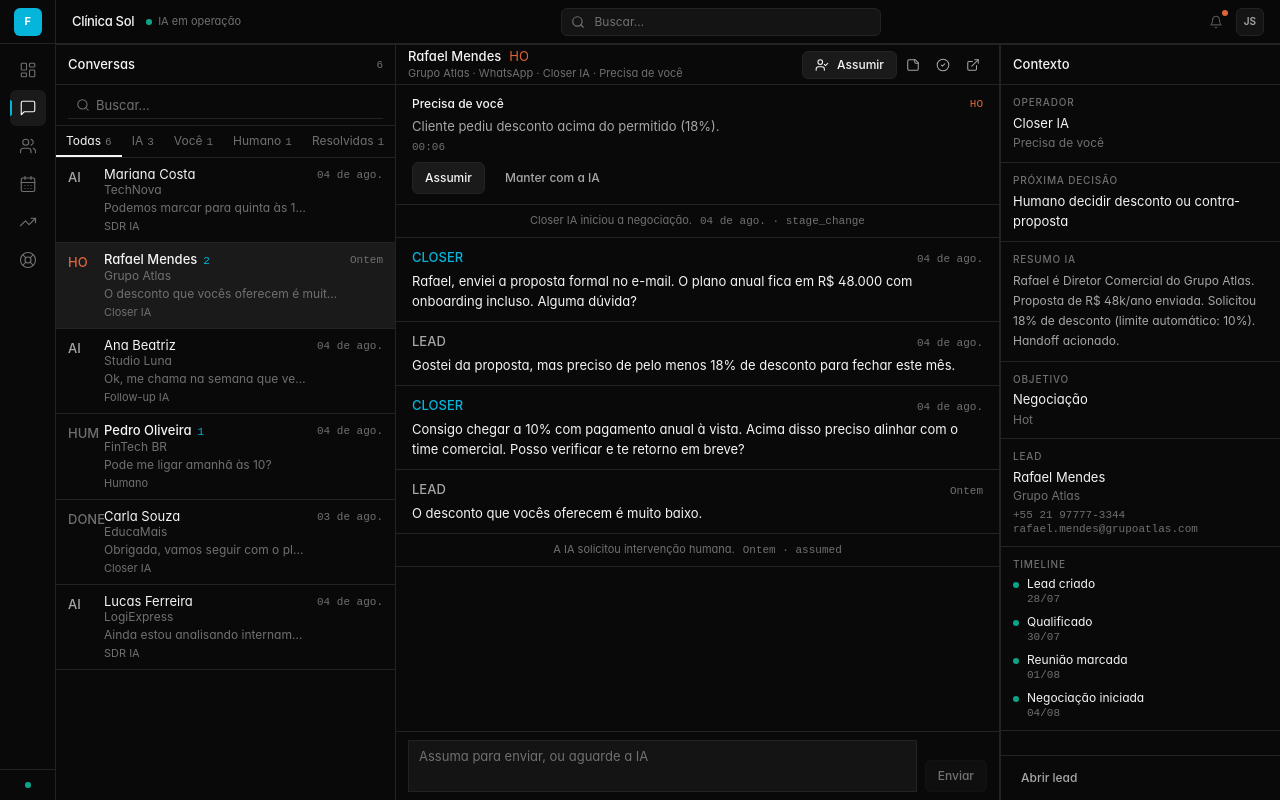
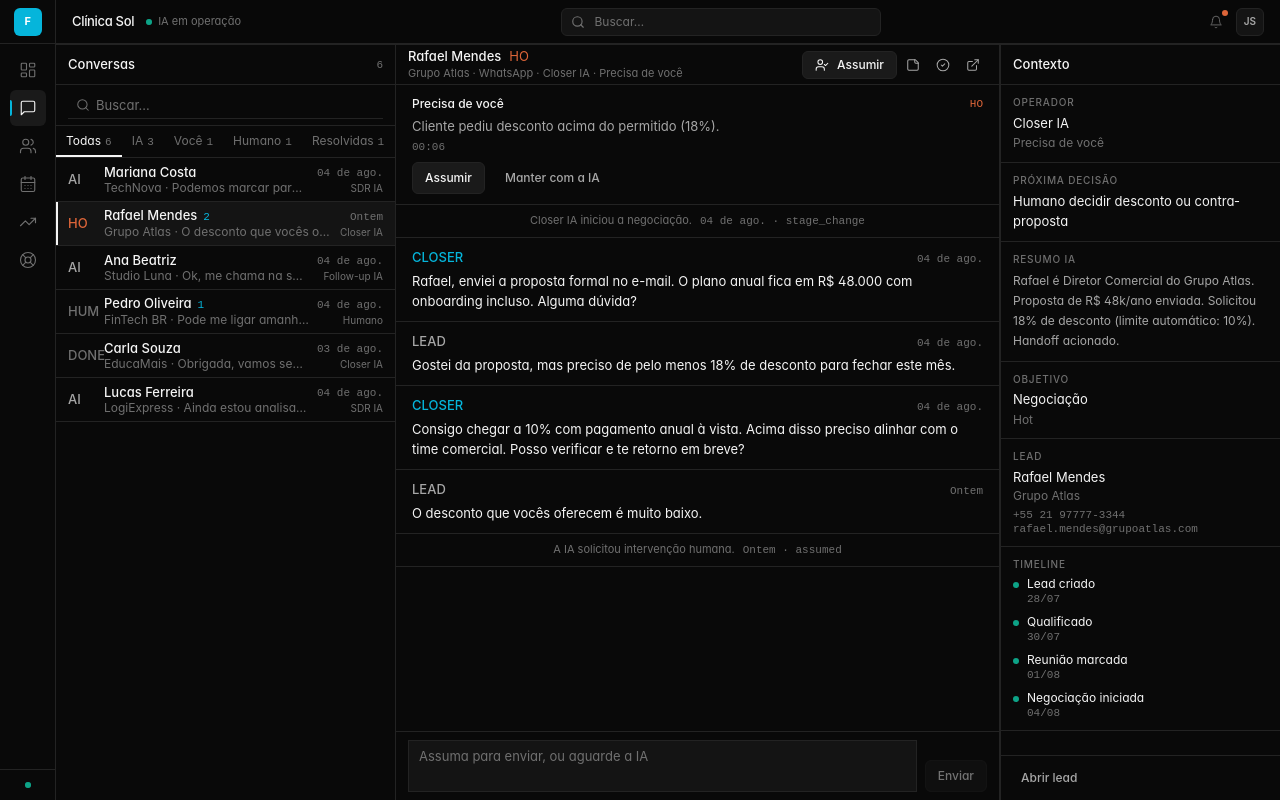
Before and after one commit to jvrm831720/forceia, a Next.js app in the folder dashboard/: page /conversas in a window 1280 px wide. Built offline with nearby package versions, Linux system fonts and the light colour scheme.

Commit message:
feat(conversations): rebuild operational workspace with premium UI foundation

```diff
--- a/dashboard/components/conversations/conversation-item.tsx
+++ b/dashboard/components/conversations/conversation-item.tsx
@@ -28,14 +28,24 @@
       onClick={() => onSelect(conversation.id)}
       aria-current={selected ? "true" : undefined}
       className={cn(
-        "grid w-full grid-cols-[28px_1fr_auto] gap-x-2 border-b border-border px-3 py-2 text-left transition-colors duration-100",
-        selected ? "bg-elevated" : "hover:bg-surface",
-        needsYou && !selected && "bg-warning-soft/30",
+        "group relative flex h-11 w-full items-center gap-2 border-b border-border px-3 text-left transition-colors duration-100",
+        selected ? "bg-surface" : "hover:bg-surface/60",
+        needsYou && !selected && "bg-warning-soft/20",
       )}
     >
       <span
         className={cn(
-          "pt-0.5 text-mono font-medium tabular-nums",
+          "absolute left-0 top-0 h-full w-0.5",
+          selected && "bg-ink",
+          needsYou && !selected && "bg-warning",
+          !selected && !needsYou && "bg-transparent group-hover:bg-border",
+        )}
+        aria-hidden
+      />
+
+      <span
+        className={cn(
+          "w-7 shrink-0 text-mono font-medium tabular-nums",
           code === "HO" && "text-warning",
           code === "AI" && "text-ink-muted",
           code === "HUM" && "text-ink-soft",
@@ -45,36 +55,37 @@
         {code}
       </span>
 
-      <div className="min-w-0">
+      <div className="min-w-0 flex-1">
         <div className="flex items-baseline gap-1.5">
           <span
             className={cn(
-              "truncate text-[13px] leading-4 text-ink",
+              "truncate text-[13px] font-medium leading-4 text-ink",
               unread && "font-medium",
             )}
           >
             {conversation.leadName}
           </span>
           {unread && (
-            <span className="shrink-0 text-mono text-brand">
+            <span className="shrink-0 text-mono text-brand tabular-nums">
               {conversation.unreadCount}
             </span>
           )}
         </div>
         <p className="truncate text-[12px] leading-4 text-ink-soft">
           {conversation.company}
-        </p>
-        <p className="mt-0.5 truncate text-[12px] leading-4 text-ink-soft">
+          <span className="text-ink-soft/60"> · </span>
           {conversation.lastMessage}
-        </p>
-        <p className="mt-0.5 text-[11px] leading-4 text-ink-soft">
-          {agentLabel(conversation.currentOwner)}
         </p>
       </div>
 
-      <time className="pt-0.5 text-right text-mono text-ink-soft">
-        {formatMessageTime(conversation.lastMessageAt)}
-      </time>
+      <div className="flex shrink-0 flex-col items-end gap-0.5">
+        <time className="text-mono text-ink-soft">
+          {formatMessageTime(conversation.lastMessageAt)}
+        </time>
+        <span className="text-[10px] leading-3 text-ink-soft">
+          {agentLabel(conversation.currentOwner)}
+        </span>
+      </div>
     </button>
   );
 }
```
